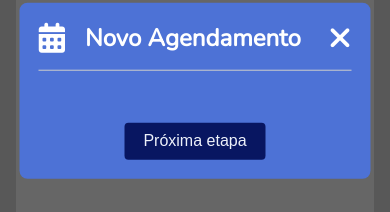
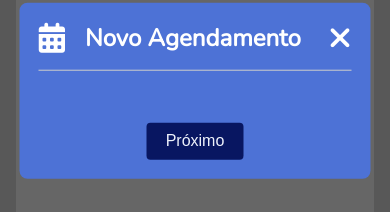
Before and after one commit to sntgrazi/PetShop-Tcc, a Vue app in the folder frontend/: page / in a window 390 px wide. Both pictures are taken after a click on the button "Novo Agendamento". Shown: the part 311-523 px from the top of the page. Built offline with nearby package versions, Linux system fonts and the light colour scheme.

Commit message:
alterando estilos

```diff
--- a/frontend/src/components/modal.vue
+++ b/frontend/src/components/modal.vue
@@ -34,7 +34,7 @@
           </div>
 
           <div class="modal-footer">
-            <button type="button" class="proxima-etapa" @click="etapaAtual = 2">Próxima etapa</button>
+            <button type="button" class="proxima-etapa" @click="etapaAtual = 2">Próximo</button>
           </div>
         </div>
 
@@ -319,6 +319,10 @@ form {
     width: 210px;
   }
 
+  .modal-footer{
+    gap: 20px;
+  }
+
 }
 @media screen and (max-width: 350px) {
   #modal {
```
